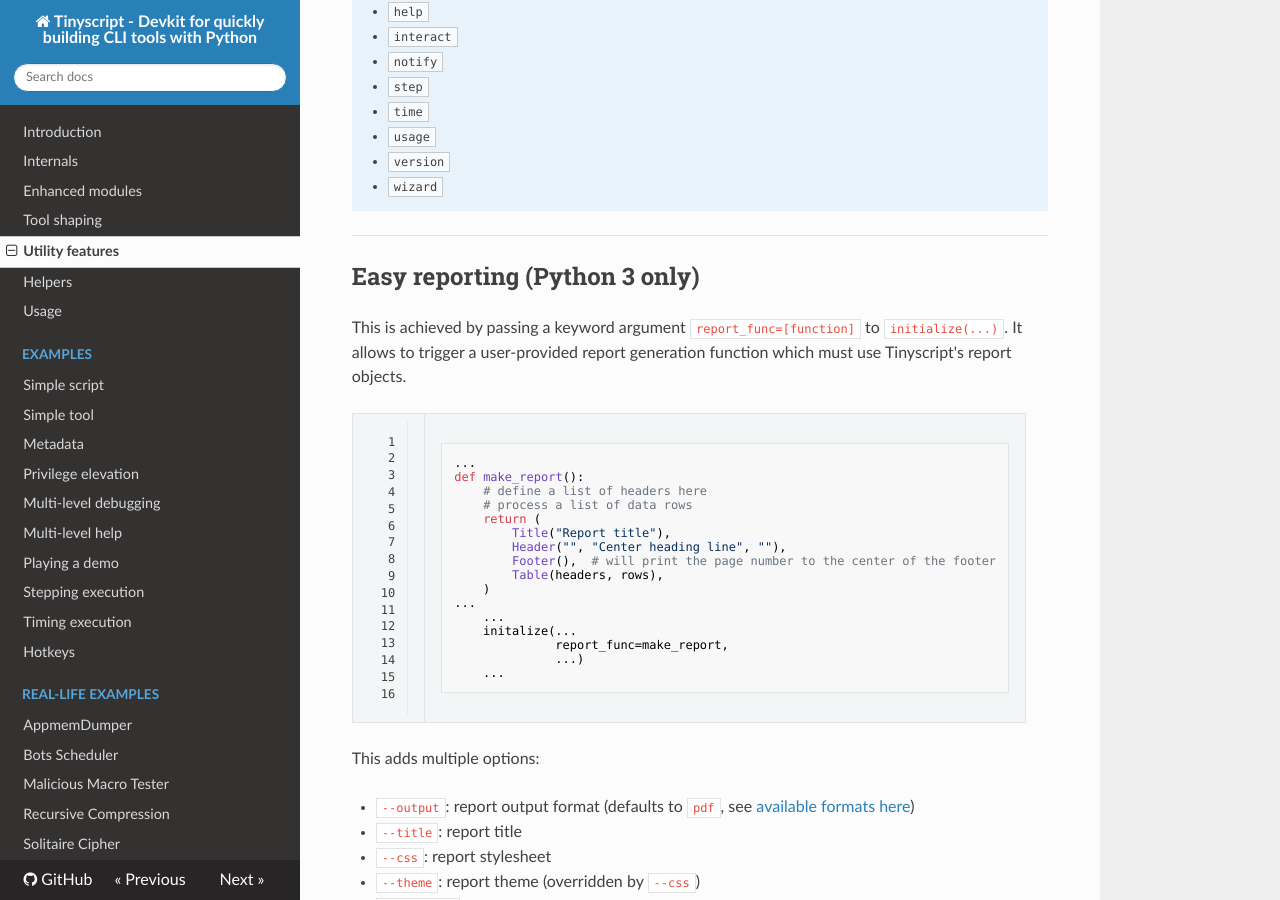
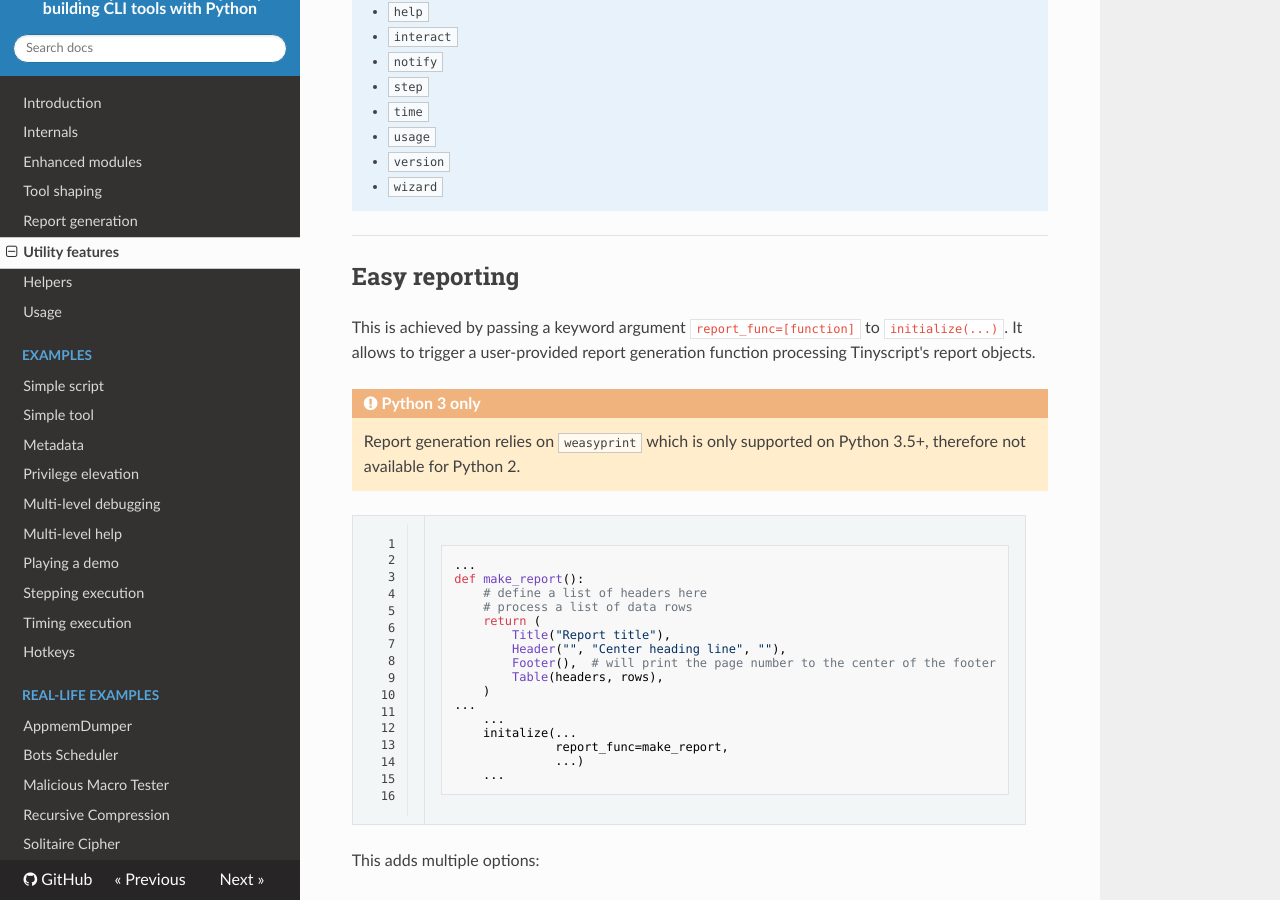
Before and after one commit to dhondta/python-tinyscript, an MkDocs documentation site: the page built from docs/utility.md, in a window 1280 px wide and 900 px high, scrolled down 6297 px. Built offline with MkDocs 1.6.1, drawn with Linux system fonts in a browser that asks for light colours; nearby versions of some CDN libraries; old or Windows-style settings are respelled for this version of MkDocs.

````diff
--- a/docs/utility.md
+++ b/docs/utility.md
@@ -262,9 +262,13 @@ This is achieved by passing a keyword argument `noargs_action="[action]"` to `in
 
 -----
 
-## Easy reporting (Python 3 only)
+## Easy reporting
 
-This is achieved by passing a keyword argument `report_func=[function]` to `initialize(...)`. It allows to trigger a user-provided report generation function which must use Tinyscript's report objects.
+This is achieved by passing a keyword argument `report_func=[function]` to `initialize(...)`. It allows to trigger a user-provided report generation function processing Tinyscript's report objects.
+
+!!! warning "Python 3 only"
+
+    Report generation relies on [`weasyprint`](https://pypi.org/project/WeasyPrint/) which is only supported on Python 3.5+, therefore not available for Python 2.
 
 ```python hl_lines="2 6 7 8 9 14"
 ...
@@ -287,13 +291,13 @@ def make_report():
 
 This adds multiple options:
 
-- `--output`: report output format (defaults to `pdf`, see [available formats here](usage.md))
+- `--output`: report output format (defaults to `pdf`, see [available formats here](reporting.html#generation))
 - `--title`: report title
 - `--css`: report stylesheet
 - `--theme`: report theme (overridden by `--css`)
 - `--filename`: report filename
 
-For more detailed information about this feature, see [this section](usage.html#reporting).
+For more detailed information about this feature, see [this section](reporting.html).
 
 -----
 
--- a/mkdocs.yml
+++ b/mkdocs.yml
@@ -7,6 +7,7 @@ pages:
   - Internals: internals.md
   - 'Enhanced modules': enhancements.md
   - 'Tool shaping': shaping.md
+  - Report generation: reporting.md
   - 'Utility features': utility.md
   - Helpers: helpers.md
   - Usage: usage.md
````
Also changed, not shown: docs/enhancements.md (+10 -1 lines), docs/helpers.md (+1 -1 lines), docs/reporting.md (added, +73 -0 lines).
